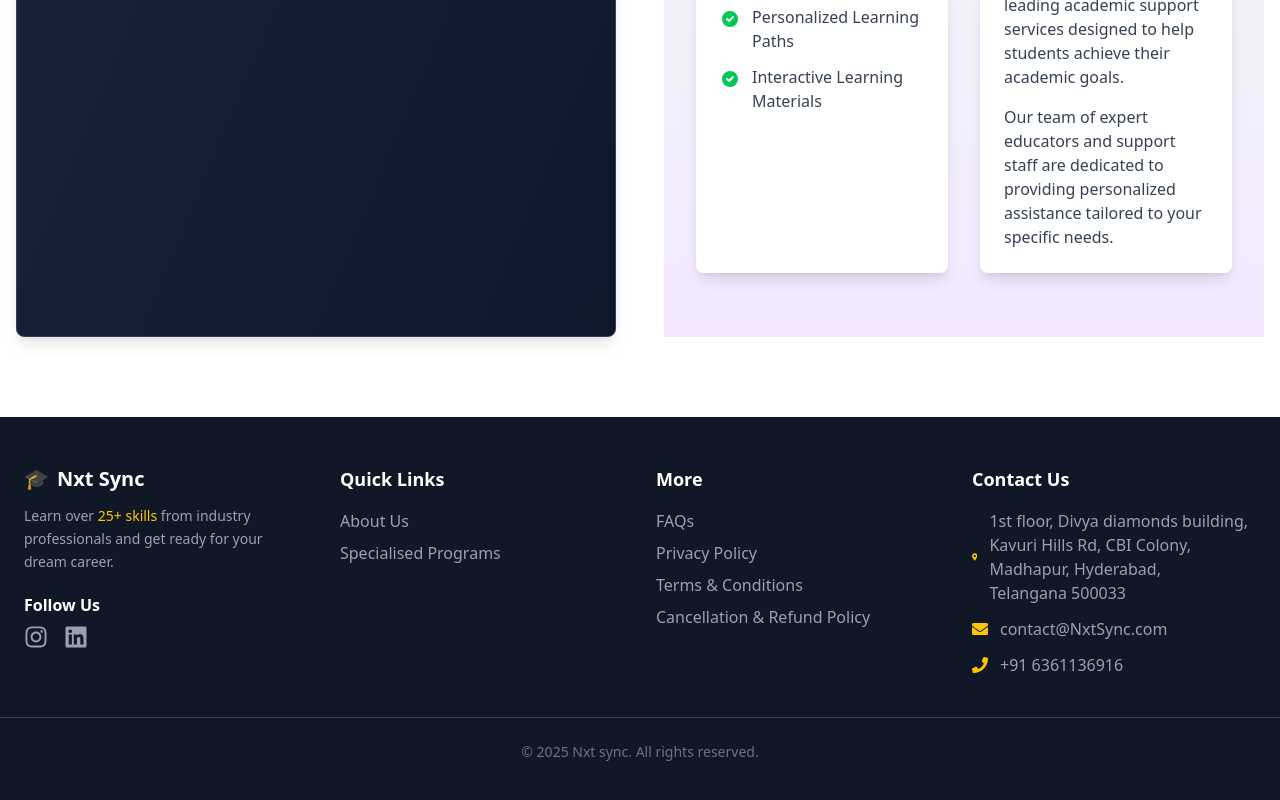
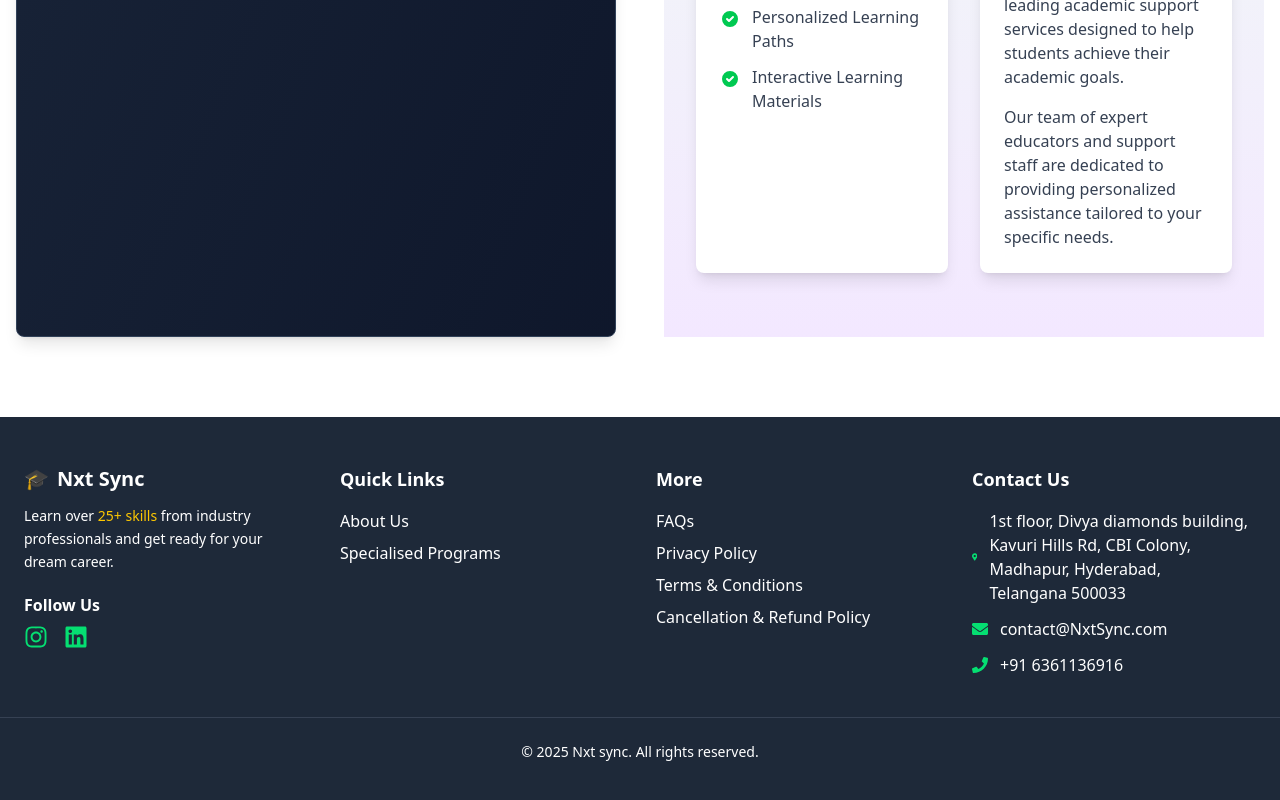
Before and after one commit to mismyst/nextsync, a Next.js app: page / in a window 1280 px wide. Shown: the part 3413-4213 px from the top of the page. Built offline with nearby package versions, Linux system fonts and the light colour scheme.

Commit message:
Update Footer.tsx, gray background, white text, green icons

```diff
--- a/app/components/Footer/Footer.tsx
+++ b/app/components/Footer/Footer.tsx
@@ -5,7 +5,7 @@ import Link from 'next/link'; // Import Link from next/link
 
 const Footer = () => {
   return (
-    <footer className="bg-gray-900 text-white py-12">
+    <footer className="bg-gray-800 text-white py-12"> {/* Changed background to gray-800 */}
       <div className="max-w-7xl mx-auto px-6 grid grid-cols-1 md:grid-cols-4 gap-8">
         {/* Branding Section */}
         <div>
@@ -13,16 +13,16 @@ const Footer = () => {
             <span role="img" aria-label="graduation">🎓</span>
             <span>Nxt Sync</span>
           </h2>
-          <p className="mt-3 text-gray-400 text-sm leading-relaxed">
+          <p className="mt-3 text-white text-sm leading-relaxed"> {/* Changed text to white */}
             Learn over <span className="text-yellow-400 font-medium">25+ skills</span> from industry professionals and get ready for your dream career.
           </p>
           <div className="mt-5">
             <p className="font-semibold">Follow Us</p>
             <div className="flex space-x-4 mt-2">
-              <a href="https://www.instagram.com/nxt_sync?igsh=bGhyNm95d2I3emp5&utm_source=qr" target="_blank" rel="noopener noreferrer" className="text-gray-400 hover:text-yellow-400 transition">
+              <a href="https://www.instagram.com/nxt_sync?igsh=bGhyNm95d2I3emp5&utm_source=qr" target="_blank" rel="noopener noreferrer" className="text-green-400 hover:text-yellow-400 transition"> {/* Changed icon color to green */}
                 <FaInstagram size={24} />
               </a>
-              <a href="https://www.linkedin.com/company/106385726/admin/dashboard/" target="_blank" rel="noopener noreferrer" className="text-gray-400 hover:text-yellow-400 transition">
+              <a href="https://www.linkedin.com/company/106385726/admin/dashboard/" target="_blank" rel="noopener noreferrer" className="text-green-400 hover:text-yellow-400 transition"> {/* Changed icon color to green */}
                 <FaLinkedin size={24} />
               </a>
             </div>
@@ -33,8 +33,12 @@ const Footer = () => {
         <div>
           <h3 className="text-lg font-semibold mb-4">Quick Links</h3>
           <ul className="space-y-2">
-            <li><a href="#about" className="text-gray-400 hover:text-yellow-400 transition">About Us</a></li>
-            <li><a href="#programs" className="text-gray-400 hover:text-yellow-400 transition">Specialised Programs</a></li>
+            <li><a href="#about" className="text-white hover:text-yellow-400 transition"> {/* Changed text to white */}
+              About Us
+            </a></li>
+            <li><a href="#programs" className="text-white hover:text-yellow-400 transition"> {/* Changed text to white */}
+              Specialised Programs
+            </a></li>
           </ul>
         </div>
 
@@ -42,13 +46,21 @@ const Footer = () => {
         <div>
           <h3 className="text-lg font-semibold mb-4">More</h3>
           <ul className="space-y-2">
-            <li><a href="#faqs" className="text-gray-400 hover:text-yellow-400 transition">FAQs</a></li>
-            <li><a href="/PrivacyPolicy" className="text-gray-400 hover:text-yellow-400 transition">Privacy Policy</a></li>
+            <li><a href="#faqs" className="text-white hover:text-yellow-400 transition"> {/* Changed text to white */}
+              FAQs
+            </a></li>
+            <li><a href="/PrivacyPolicy" className="text-white hover:text-yellow-400 transition"> {/* Changed text to white */}
+              Privacy Policy
+            </a></li>
             <li>
-              <Link href="/TermsandConditions" className="text-gray-400 hover:text-yellow-400 transition">Terms & Conditions</Link>
+              <Link href="/TermsandConditions" className="text-white hover:text-yellow-400 transition"> {/* Changed text to white */}
+                Terms & Conditions
+              </Link>
             </li>
             <li>
-              <Link href="/CancellationRefundPolicy" className="text-gray-400 hover:text-yellow-400 transition">Cancellation & Refund Policy</Link>
+              <Link href="/CancellationRefundPolicy" className="text-white hover:text-yellow-400 transition"> {/* Changed text to white */}
+                Cancellation & Refund Policy
+              </Link>
             </li>
           </ul>
         </div>
@@ -56,23 +68,23 @@ const Footer = () => {
         {/* Contact Us */}
         <div>
           <h3 className="text-lg font-semibold mb-4">Contact Us</h3>
-          <ul className="space-y-3 text-gray-400">
+          <ul className="space-y-3 text-white"> {/* Changed text to white */}
             <li className="flex items-center space-x-3">
-              <FaMapMarkerAlt className="text-yellow-400" />
+              <FaMapMarkerAlt className="text-green-400" /> {/* Changed icon color to green */}
               <span>1st floor, Divya diamonds building, Kavuri Hills Rd, CBI Colony, Madhapur, Hyderabad, Telangana 500033</span>
             </li>
             <li className="flex items-center space-x-3">
-              <FaEnvelope className="text-yellow-400" />
+              <FaEnvelope className="text-green-400" /> {/* Changed icon color to green */}
               <span>contact@NxtSync.com</span>
             </li>
             <li className="flex items-center space-x-3">
-              <FaPhone className="text-yellow-400" />
+              <FaPhone className="text-green-400" /> {/* Changed icon color to green */}
               <span>+91 6361136916</span>
             </li>
           </ul>
         </div>
       </div>
-      <p className="text-center text-gray-500 text-sm mt-10 border-t border-gray-700 pt-6">
+      <p className="text-center text-white text-sm mt-10 border-t border-gray-700 pt-6"> {/* Changed text to white */}
         &copy; 2025 Nxt sync. All rights reserved.
       </p>
     </footer>
```
